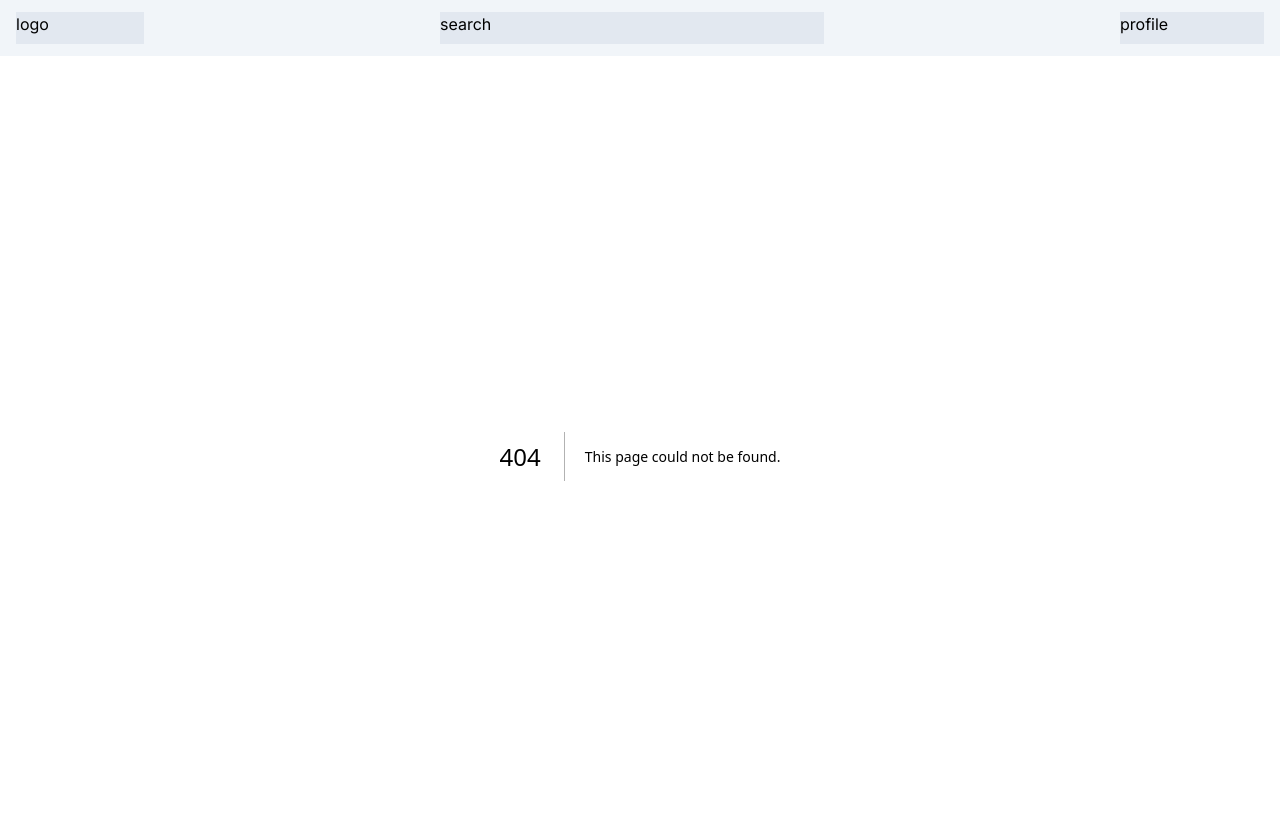
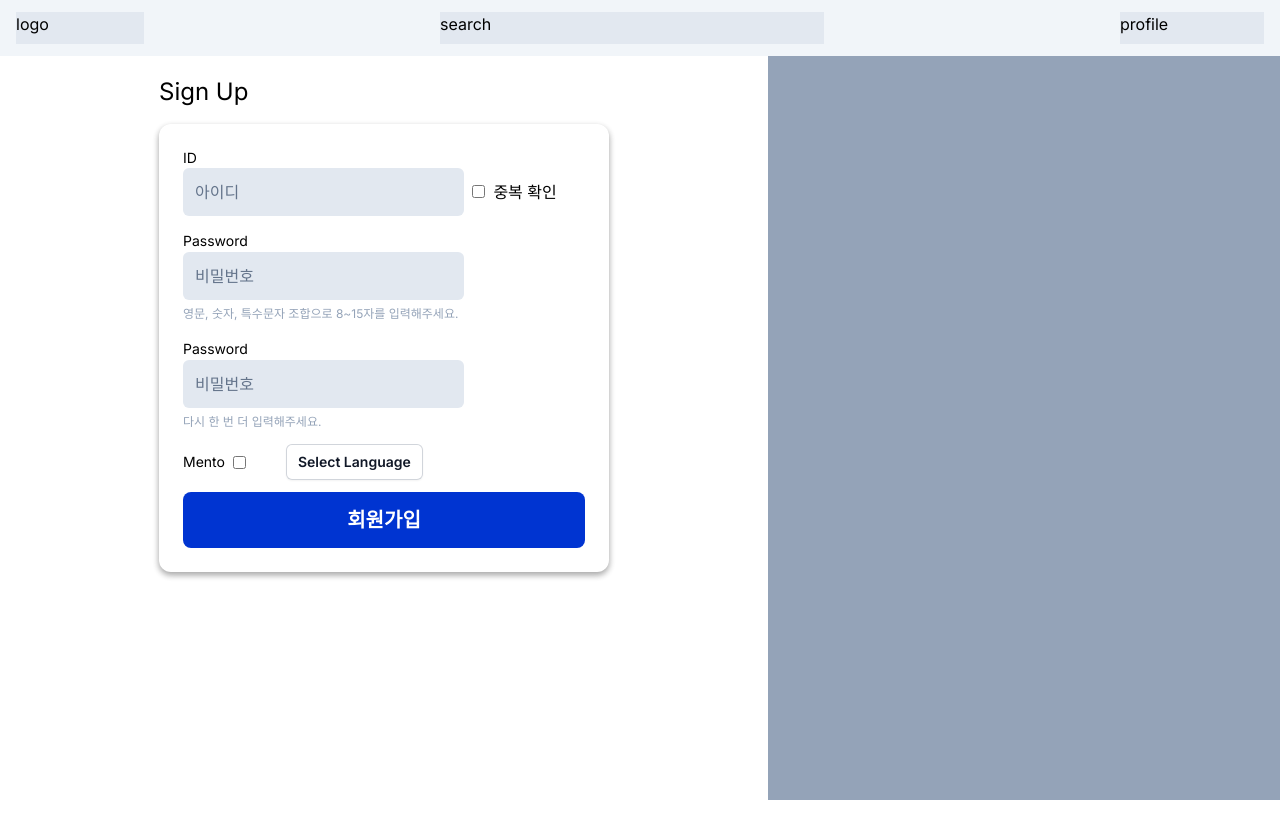
Before and after one commit to LeeSangMin1029/code-review, a Next.js app: page /register in a window 1280 px wide. Before the commit this address had no page. Shown: the top 838 px of the page. After the commit the page ends 800 px from the top, so only its background shows below. Built offline with nearby package versions, Linux system fonts and the light colour scheme.

Commit message:
Register page v1

```diff
--- /dev/null
+++ b/src/app/register/data.ts
@@ -0,0 +1,10 @@
+export const languageList = [
+  "Python",
+  "Javascript",
+  "Typescript",
+  "Ruby",
+  "C",
+  "C++",
+  "Go",
+  "Rust",
+];
--- /dev/null
+++ b/src/app/register/page.tsx
@@ -0,0 +1,85 @@
+import Dropdown from "@/components/Dropdown";
+import { languageList } from "./data";
+
+const Register = () => {
+  return (
+    <div className="flex flex-row w-full h-full">
+      <div className="flex flex-col justify-center items-center min-w-[450px] w-full h-full sm:w-3/5">
+        <div className="w-[90%]  max-w-[450px] flex flex-col items-center h-full">
+          <h3 className="w-full mt-5 text-2xl mb-4">Sign Up</h3>
+          <div className="w-full h-fit rounded-xl shadow-card">
+            <div className="flex flex-col m-6  select-none">
+              <div className="flex flex-row mb-3">
+                <div className="w-full">
+                  <label htmlFor="id" className="text-sm block">
+                    ID
+                  </label>
+                  <input
+                    id="id"
+                    className="w-[70%] inline-block h-12 bg-slate-200 rounded-md placeholder:text-slate-500 px-3"
+                    placeholder="아이디"
+                  />
+                  {/* 자동으로 확인하도록 기능 업데이트 예정 */}
+                  <input
+                    id="duplicated-check"
+                    className="inline-block mx-2"
+                    type="checkbox"
+                  />
+                  <label htmlFor="duplicated-check">중복 확인</label>
+                </div>
+              </div>
+              <div className="flex flex-row mb-3">
+                <div className="w-full">
+                  <label htmlFor="pw1" className="text-sm">
+                    Password
+                  </label>
+                  <input
+                    id="pw1"
+                    className="w-[70%] block h-12 bg-slate-200 rounded-md placeholder:text-slate-500 px-3"
+                    placeholder="비밀번호"
+                    type="password"
+                  />
+                  <span className="text-xs text-slate-400">
+                    영문, 숫자, 특수문자 조합으로 8~15자를 입력해주세요.
+                  </span>
+                </div>
+              </div>
+              <div className="flex flex-row mb-3">
+                <div className="w-full">
+                  <label htmlFor="pw2" className="text-sm">
+                    Password
+                  </label>
+                  <input
+                    id="pw2"
+                    className="w-[70%] block h-12 bg-slate-200 rounded-md placeholder:text-slate-500 px-3"
+                    placeholder="비밀번호"
+                    type="password"
+                  />
+                  <span className="text-xs text-slate-400">
+                    다시 한 번 더 입력해주세요.
+                  </span>
+                </div>
+              </div>
+              <div className="flex flex-row mb-3 items-center">
+                <label htmlFor="mento" className="text-sm">
+                  Mento
+                </label>
+                <input id="mento" type="checkbox" className="mx-2 mr-10" />
+                <Dropdown data={languageList} />
+              </div>
+              <button
+                type="submit"
+                className="rounded-lg text-white text-xl bg-blue h-14 font-semibold w-full"
+              >
+                회원가입
+              </button>
+            </div>
+          </div>
+        </div>
+      </div>
+      <div className="hidden sm:block bg-slate-400 w-2/5 h-full" />
+    </div>
+  );
+};
+
+export default Register;
--- /dev/null
+++ b/src/components/Dropdown.tsx
@@ -0,0 +1,33 @@
+"use client";
+import { useState } from "react";
+import DropdownItem from "./DropdownItem";
+import { randomKey } from "@/utils";
+
+type DropdownProps = {
+  data?: any;
+};
+
+const Dropdown = ({ data }: DropdownProps) => {
+  const [open, setOpen] = useState<boolean>(false);
+  const onClick = () => {
+    setOpen(!open);
+  };
+  return (
+    <div
+      onClick={onClick}
+      className="inline-flex justify-center rounded-md bg-white px-3 py-2 text-sm font-semibold text-gray-900 shadow-sm ring-1 ring-inset ring-gray-300 hover:bg-gray-50 cursor-pointer"
+    >
+      Select Language
+      {open && (
+        <div className="absolute mt-7 rounded-md shadow-card ">
+          <ul className="my-1 ">
+            {data?.map((data: string) => (
+              <DropdownItem key={randomKey()} data={data} />
+            ))}
+          </ul>
+        </div>
+      )}
+    </div>
+  );
+};
+export default Dropdown;
--- /dev/null
+++ b/src/components/DropdownItem.tsx
@@ -0,0 +1,12 @@
+"use client";
+
+type DropdownItemProps = {
+  data: string;
+};
+
+const DropdownItem = ({ data }: DropdownItemProps) => {
+  return (
+    <li className="bg-white font-normal p-3 hover:bg-neutral-200">{data}</li>
+  );
+};
+export default DropdownItem;
```
